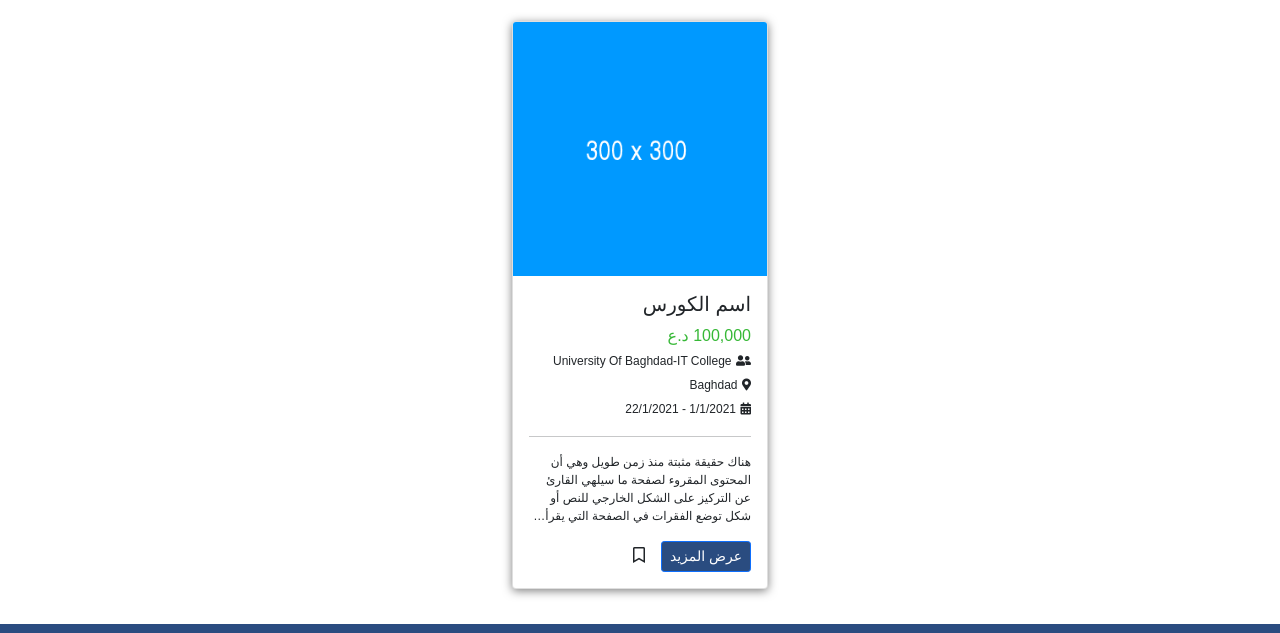
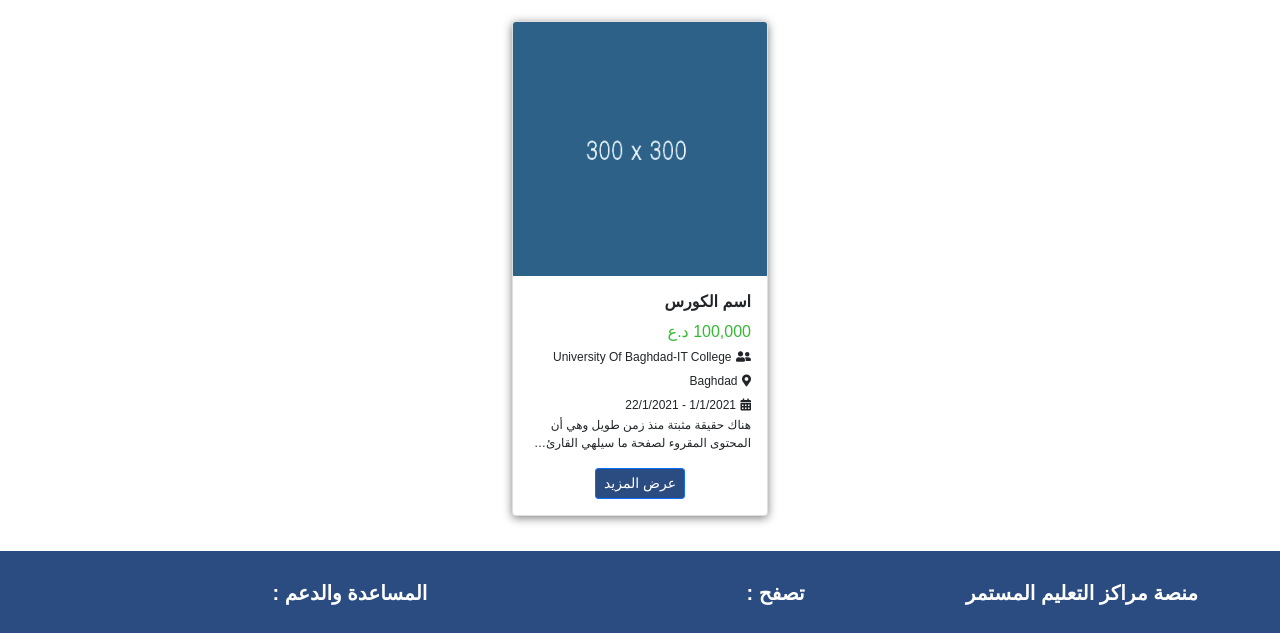
Before and after one commit to ghaiith/CELC-Project-FrontEnd, a plain HTML site: page courses.html in a window 1280 px wide. Shown: the part 327-960 px from the top of the page. Drawn offline with nearby package versions, Linux system fonts and the light colour scheme.

Commit message:
Edit on card

```diff
--- a/courses.html
+++ b/courses.html
@@ -77,7 +77,7 @@
                     <!--##################### post ######################-->
                     <div class="col-sm-3 cardjustify">
                         <div class="card boxshadow" style="width: 16rem;">
-                            <img class="card-img-top img-c" src="img/pic2.png" alt="Card image cap">
+                            <img class="card-img-top img-c" src="img/pic3.png" alt="Card image cap">
                             <div class="card-body">
                                 <h5 class="card-title"> اسم الكورس</h5>
                                 <p class="card-text" style="color:rgb(54, 184, 54); margin-bottom:0;">100,000 د.ع</p>
@@ -93,12 +93,14 @@
                                     <i class="fas fa-calendar-alt fa-xs"></i>
                                     <span class="PlacePost" style="font-size: 12px;">1/1/2021 - 22/1/2021</span>
                                 </div>
-                                <hr>
                                 <p class="card-text " style="font-size:12px ; overflow: hidden; text-overflow: ellipsis; display: -webkit-box;
-                        -webkit-line-clamp: 4; /* number of lines to show */ -webkit-box-orient: vertical;">
+                        -webkit-line-clamp: 2; /* number of lines to show */ -webkit-box-orient: vertical;">
                                     هناك حقيقة مثبتة منذ زمن طويل وهي أن المحتوى المقروء لصفحة ما سيلهي القارئ عن التركيز على الشكل الخارجي للنص أو شكل توضع الفقرات في الصفحة التي يقرأها. ولذلك يتم استخدام طريقة لوريم إيبسوم لأنها تعطي توزيعاَ طبيعياَ -إلى حد ما- للأحرف عوضاً عن استخدام "هنا يوجد محتوى نصي، هنا يوجد محتوى نصي" فتجعلها تبدو (أي الأحرف) وكأنها نص مقروء. العديد من برامح النشر المكتبي وبرامح تحرير صفحات الويب تستخدم لوريم إيبسوم بشكل إفتراضي كنموذج عن النص، وإذا قمت بإدخال "lorem ipsum" في أي محرك بحث ستظهر العديد من المواقع الحديثة العهد في نتائج البحث. على مدى السنين ظهرت نسخ جديدة ومختلفة من نص لوريم إيبسوم، أحياناً عن طريق الصدفة، وأحياناً عن عمد كإدخال بعض العبارات الفكاهية إليها.
                                 </p>
-                                <a href="#" class="btn btn-primary btn-sm">عرض المزيد</a><i onclick="savedbtn();" class="far fa-bookmark ms-3" id="saved"></i>
+                                <div class="card-button">
+                                  <a href="#" class="btn btn-primary btn-sm">عرض المزيد</a>
+                                </div>
+                                <!-- <i onclick="savedbtn();" class="far fa-bookmark ms-3" id="saved"></i> -->
                             </div>
                         </div>
                     </div>
--- a/userstyle.css
+++ b/userstyle.css
@@ -167,6 +167,10 @@ footer{
     height: 254px;
     width: 254px;
 }
+.card-title{
+    font-size: 16px;
+    font-weight: 600;
+}
 #saved{
     cursor: pointer;
 }
@@ -179,3 +183,8 @@ footer{
     justify-content: center;
     align-items: center;
 }
+.card-button{
+    display: flex;
+    justify-content: center;
+    align-items: center;
+}
```
Also changed, not shown: img/pic3.png (added).
